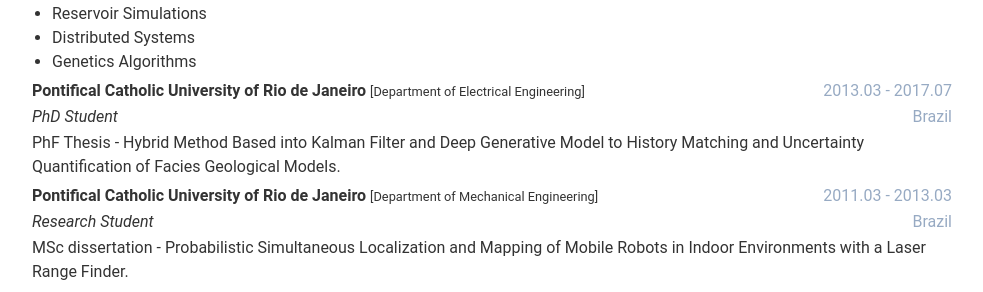
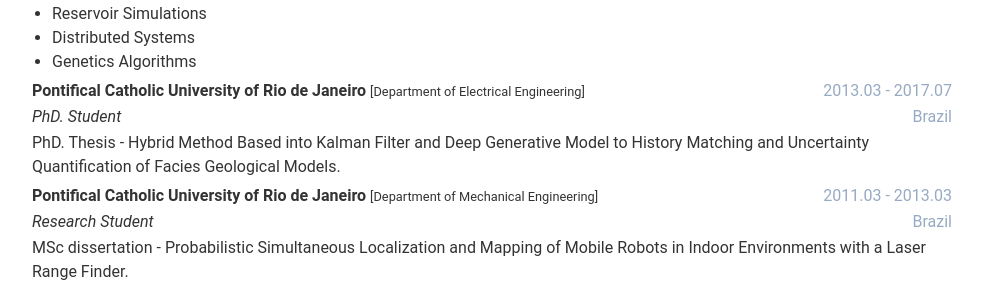
Before and after one commit to smitharauco/https-smitharauco.github.io-, a Jekyll site: the page built from index.html, in a window 1280 px wide and 900 px high, scrolled down 2468 px. Shown: the part 417-709 px from the top of the window, without its empty margins (148-1131 px from the left). Built offline with Jekyll 4.4.1, drawn with Linux system fonts in a browser that asks for light colours; nearby versions of some CDN libraries.

Commit message:
Update data.yml

```diff
--- a/_data/data.yml
+++ b/_data/data.yml
@@ -149,12 +149,12 @@
         + Distributed Systems
         + Genetics Algorithms
 
-    - role: PhD Student
+    - role: PhD. Student
       time: 2013.03 - 2017.07
       company: Pontifical Catholic University of Rio de Janeiro
       tag: Department of Electrical Engineering
       location: Brazil
-      details: PhF Thesis - Hybrid Method Based into Kalman Filter and Deep Generative Model to History Matching and Uncertainty Quantification of Facies Geological Models.
+      details: PhD. Thesis - Hybrid Method Based into Kalman Filter and Deep Generative Model to History Matching and Uncertainty Quantification of Facies Geological Models.
 
     - role: Research Student
       time: 2011.03 - 2013.03
```
